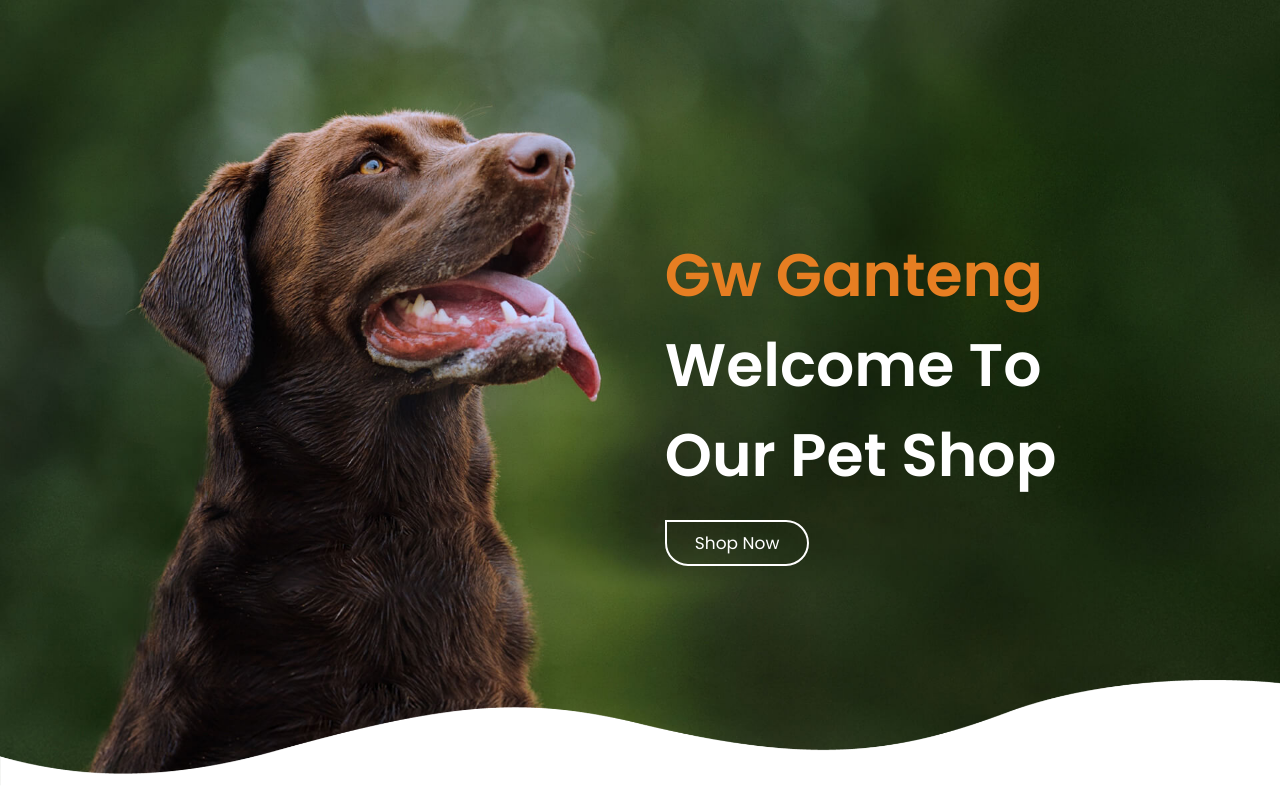
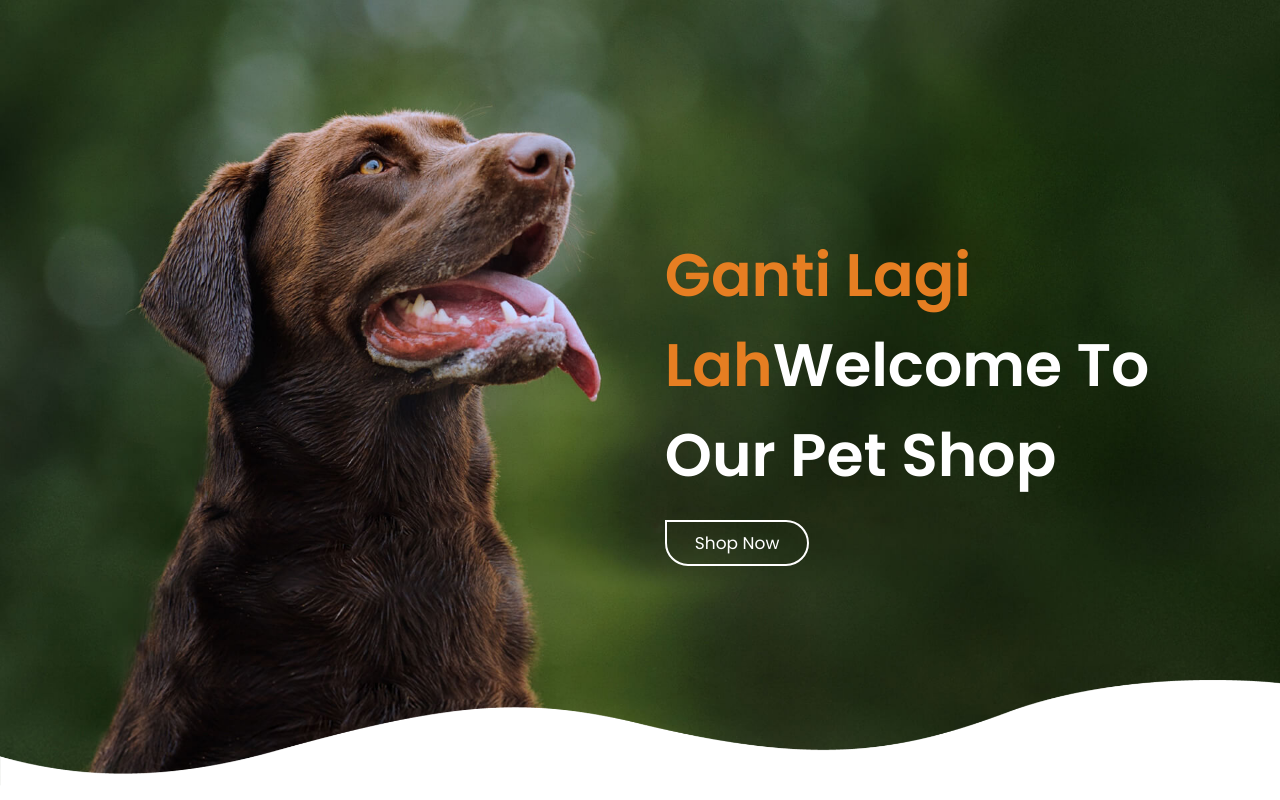
Before and after one commit to fullstack-jay/landing-page-pet-shop, a website built with Parcel: page index.html in a window 1280 px wide. Shown: the top 800 px of the page. Built offline with nearby package versions, Linux system fonts and the light colour scheme.

Commit message:
udah diganti lagi bro

```diff
--- a/index.html
+++ b/index.html
@@ -52,7 +52,7 @@
   <!-- Home Section Start -->
   <section class="home" id="home">
     <div class="content">
-      <h3><span>Gw ganteng </span>Welcome to our pet shop</h3>
+      <h3><span>Ganti lagi lah</span>Welcome to our pet shop</h3>
       <a href="#" class="btn">Shop now</a>
     </div>
     <img src="./assets/img/bottom_wave.png" class="wave" alt="">
```
